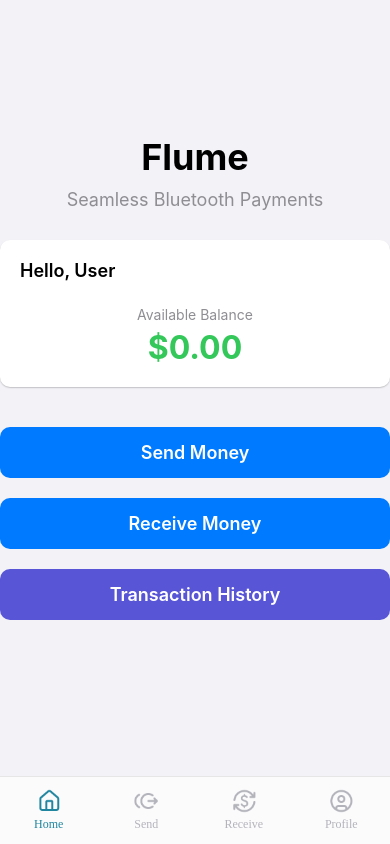
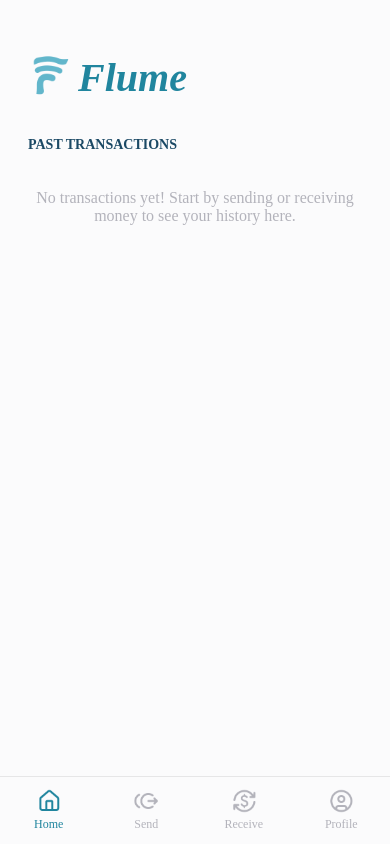
Before and after one commit to ecao54/Flume, a React Native app: screen /Home in a window 390 px wide. Built offline with nearby package versions, Linux system fonts and the light colour scheme.

Commit message:
fixed initial styling for home page

```diff
--- a/src/screens/HomeScreen.js
+++ b/src/screens/HomeScreen.js
@@ -1,9 +1,10 @@
 import React, { useState, useEffect } from 'react';
-import { View, Text, StyleSheet, TouchableOpacity, SafeAreaView, ActivityIndicator } from 'react-native';
+import { View, Text, StyleSheet, TouchableOpacity, SafeAreaView, Image, ActivityIndicator, ScrollView } from 'react-native';
 import NessieService from '../services/NessieService';
 import ButtonBar from '../components/ButtonBar';
 
 const HomeScreen = ({ navigation, route }) => {
+  const [transactions, setTransactions] = useState([]);
   const { customerId, accountId, customerName } = route.params || {};
   const [balance, setBalance] = useState(null);
   const [isLoading, setIsLoading] = useState(true);
@@ -25,61 +26,36 @@ const HomeScreen = ({ navigation, route }) => {
     fetchBalance();
   }, [accountId]);
 
+
+  const EmptyState = () => (
+    <View style={styles.emptyStateContainer}>
+      <Text style={styles.emptyStateText}>
+        No transactions yet! Start by sending or receiving money to see your history here.
+      </Text>
+    </View>
+  );
+
   return (
     <View style={styles.container}>
       <SafeAreaView style={styles.content}>
-        <Text style={styles.title}>Flume</Text>
-        <Text style={styles.subtitle}>Seamless Bluetooth Payments</Text>
-
-        <View style={styles.accountContainer}>
-          <Text style={styles.greeting}>Hello, {customerName || 'User'}</Text>
-
-          {isLoading ? (
-            <ActivityIndicator size="large" color="#007AFF" />
+        <ScrollView contentContainerStyle={styles.scrollContent}>
+          <View style={styles.title}>
+            <Image style={styles.logo} source={require('../assets/flume-logo.png')}/>
+           <Text style={styles.flume}>Flume</Text>
+          </View>
+          <Text style={styles.subtitle}>PAST TRANSACTIONS</Text>
+          {transactions.length === 0 ? (
+            <EmptyState />
           ) : (
-            <View style={styles.balanceContainer}>
-              <Text style={styles.balanceLabel}>Available Balance</Text>
-              <Text style={styles.balanceAmount}>${balance !== null ? balance.toFixed(2) : '0.00'}</Text>
+            <View>
+              {/* Transaction list will go here */}
             </View>
           )}
-        </View>
-
-        <View style={styles.buttonContainer}>
-          <TouchableOpacity
-            style={styles.button}
-            onPress={() => navigation.navigate('Send', {
-              customerId,
-              accountId,
-              customerName
-            })}
-          >
-            <Text style={styles.buttonText}>Send Money</Text>
-          </TouchableOpacity>
-
-          <TouchableOpacity
-            style={styles.button}
-            onPress={() => navigation.navigate('Receive', {
-              customerId,
-              accountId,
-              customerName
-            })}
-          >
-            <Text style={styles.buttonText}>Receive Money</Text>
-          </TouchableOpacity>
-
-          <TouchableOpacity
-            style={[styles.button, styles.historyButton]}
-            onPress={() => navigation.navigate('History', {
-              customerId,
-              accountId
-            })}
-          >
-            <Text style={styles.buttonText}>Transaction History</Text>
-          </TouchableOpacity>
-        </View>
+        </ScrollView>
       </SafeAreaView>
 
       <ButtonBar navigation={navigation} activeScreen="Home" />
+
     </View>
   );
 };
@@ -87,76 +63,54 @@ const HomeScreen = ({ navigation, route }) => {
 const styles = StyleSheet.create({
   container: {
     flex: 1,
-    backgroundColor: '#F2F2F7', // iOS light background
+    backgroundColor: '#FBFBFC',
   },
   content: {
     flex: 1,
-    justifyContent: 'center',
-    alignItems: 'center',
-    padding: 20,
+    justifyContent: 'top',
+    alignItems: 'left',
     paddingBottom: 80, // Add padding to account for the button bar
   },
   title: {
-    fontSize: 36,
-    fontWeight: 'bold',
-    marginBottom: 10,
-    fontFamily: 'System',
+    flexDirection: 'row',
+    marginBottom: 36,
+  },
+  logo: {
+    width: 42,
+    height: 42,
+    marginRight: 8
+  },
+  flume: {
+    fontSize: 40,
+    fontWeight: '800',
+    color: '#20859E',
+    fontFamily: 'Figtree',
+    fontStyle: 'italic'
   },
   subtitle: {
-    fontSize: 18,
-    marginBottom: 30,
-    color: '#8E8E93', // iOS gray
-    fontFamily: 'System',
+    fontSize: 14,
+    marginBottom: 20,
+    color: '#1B4965',
+    fontWeight: '600',
+    fontFamily: 'Figtree',
   },
-  accountContainer: {
-    width: '100%',
-    backgroundColor: '#FFFFFF',
-    borderRadius: 10,
-    padding: 20,
-    marginBottom: 30,
-    shadowColor: '#000',
-    shadowOffset: { width: 0, height: 1 },
-    shadowOpacity: 0.2,
-    shadowRadius: 1.41,
+  scrollContent: {
+    flexGrow: 1,
+    justifyContent: 'top',
+    alignItems: 'left',
+    padding: 28,
+    marginTop: 26,
   },
-  greeting: {
-    fontSize: 18,
-    fontWeight: '600',
-    marginBottom: 15,
+  emptyStateContainer: {
   },
-  balanceContainer: {
-    alignItems: 'center',
-    marginTop: 10,
-  },
-  balanceLabel: {
-    fontSize: 14,
-    color: '#8E8E93', // iOS gray
-    marginBottom: 5,
-  },
-  balanceAmount: {
-    fontSize: 32,
-    fontWeight: 'bold',
-    color: '#34C759', // iOS green
-  },
-  buttonContainer: {
-    width: '100%',
-  },
-  button: {
-    backgroundColor: '#007AFF', // iOS blue
-    padding: 15,
-    borderRadius: 10,
-    marginVertical: 10,
-    alignItems: 'center',
-  },
-  historyButton: {
-    backgroundColor: '#5856D6', // iOS purple
-  },
-  buttonText: {
-    color: 'white',
-    fontSize: 18,
-    fontWeight: '600',
-    fontFamily: 'System',
-  },
+  emptyStateText: {
+    textAlign: 'center',
+    fontSize: 16,
+    paddingVertical: 16,
+    fontFamily: 'Figtree',
+    fontWeight: '500',
+    color: '#B3B3BB'
+  }
 });
 
 export default HomeScreen;
```
